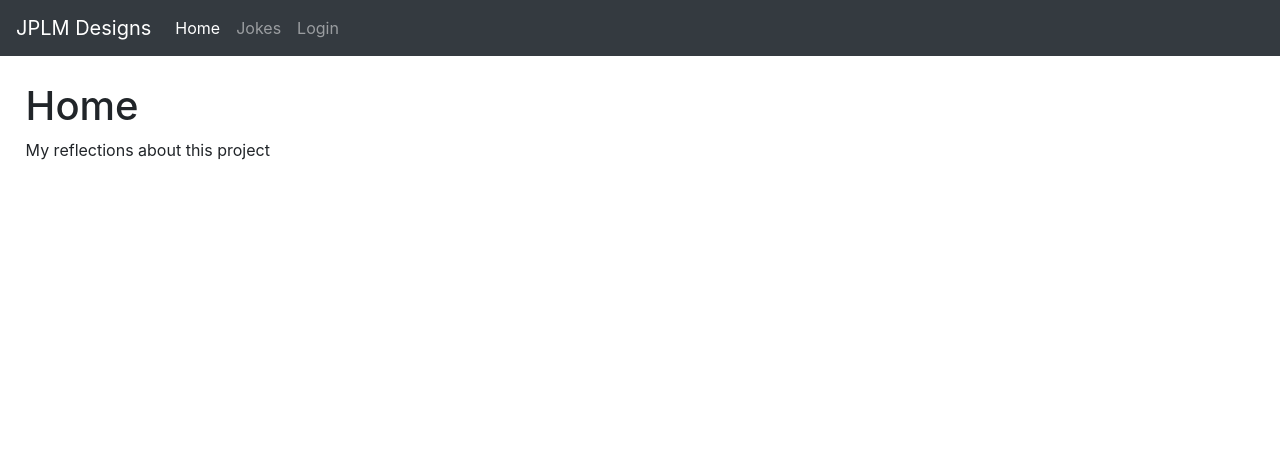
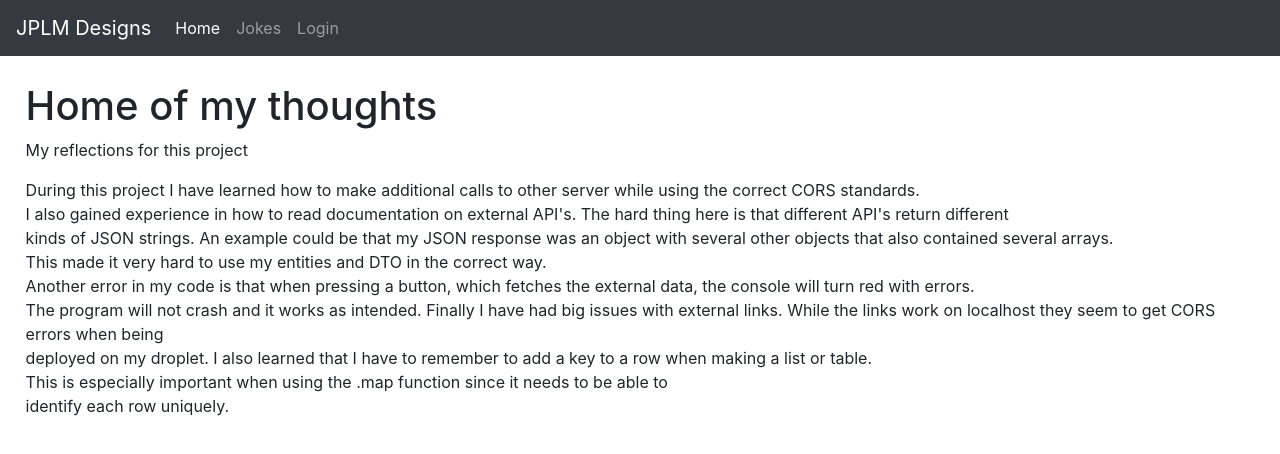
Before and after one commit to Jean-Poul/3sem_CA3_frontend, a React (Create React App) app: page / in a window 1280 px wide. Shown: the top 454 px of the page. Built offline with nearby package versions, Linux system fonts and the light colour scheme.

Commit message:
my reflections

```diff
--- a/src/Reflection.js
+++ b/src/Reflection.js
@@ -1,8 +1,31 @@
 const Reflection = () => {
   return (
     <div>
-      <h1>Home</h1>
-      <p>My reflections about this project</p>
+      <h1>Home of my thoughts</h1>
+      <p>My reflections for this project</p>
+      <p>
+        During this project I have learned how to make additional calls to other
+        server while using the correct CORS standards. <br />
+        I also gained experience in how to read documentation on external API's.
+        The hard thing here is that different API's return different <br />
+        kinds of JSON strings. An example could be that my JSON response was an
+        object with several other objects that also contained several arrays.{" "}
+        <br />
+        This made it very hard to use my entities and DTO in the correct way.{" "}
+        <br />
+        Another error in my code is that when pressing a button, which fetches
+        the external data, the console will turn red with errors.
+        <br />
+        The program will not crash and it works as intended. Finally I have had
+        big issues with external links. While the links work on localhost they
+        seem to get CORS errors when being <br />
+        deployed on my droplet. I also learned that I have to remember to add a
+        key to a row when making a list or table.
+        <br />
+        This is especially important when using the .map function since it needs
+        to be able to <br />
+        identify each row uniquely.
+      </p>
     </div>
   );
 };
```
